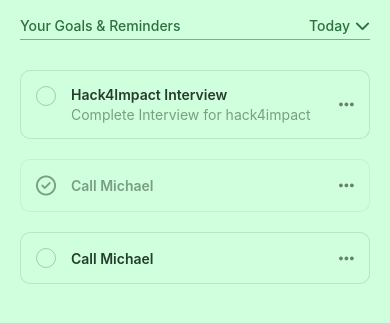
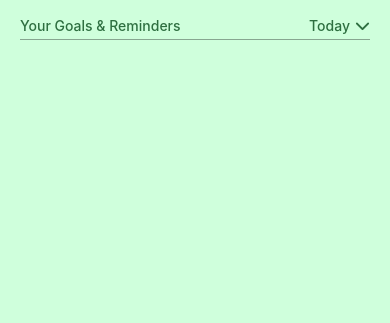
Before and after one commit to sameenmajid12/PersonalGoalTracker, a React Native app: screen /Home in a window 390 px wide. Shown: the part 195-518 px from the top of the page. Built offline with nearby package versions, Linux system fonts and the light colour scheme.

Commit message:
Added a todaysGoals state to render todays goals in the home screen

```diff
--- a/GoalContext.js
+++ b/GoalContext.js
@@ -1,17 +1,29 @@
 import { useState, useEffect, createContext } from "react";
 import AsyncStorage from "@react-native-async-storage/async-storage";
+import { format } from "date-fns";
+/*GoalModel={
+  id,
+  title,
+  date,
+  time,
+  repeat,
+  description,
+  type,
+  completed,
+}*/
 
 export const GoalContext = createContext();
 
 export const GoalProvider = ({ children }) => {
   const [goals, setGoals] = useState([]);
-  useEffect(()=>{
+  const [todaysGoals, setTodaysGoals] = useState([]);
+  useEffect(() => {
     loadGoals();
-  },[])
+  }, []);
   const addGoal = async (goal) => {
-     const updatedGoals = [...goals, goal];
-      setGoals(updatedGoals);
-      await AsyncStorage.setItem("goals", JSON.stringify(updatedGoals));
+    const updatedGoals = [...goals, goal];
+    setGoals(updatedGoals);
+    await AsyncStorage.setItem("goals", JSON.stringify(updatedGoals));
   };
 
   const updateGoal = async (updatedGoal) => {
@@ -19,14 +31,27 @@ export const GoalProvider = ({ children }) => {
     if (index === -1) {
       throw new Error("Goal not found");
     }
-    const updatedGoals = goals.map((goal)=>goal.id===updatedGoal.id?updatedGoal:goal);
+    const updatedGoals = goals.map((goal) =>
+      goal.id === updatedGoal.id ? updatedGoal : goal
+    );
+    const today = format(new Date(), "yyyy-MM-dd");
+    const updatedTodaysGoals = updatedGoals.filter((goal)=>format(new Date(goal.date),"yyyy-MM-dd")===today);
     setGoals(updatedGoals);
+    setTodaysGoals(updatedTodaysGoals);
     await AsyncStorage.setItem("goals", JSON.stringify(updatedGoals));
   };
 
   const loadGoals = async () => {
-    const storedGoals = await AsyncStorage.getItem("goals");
-    if (storedGoals) setGoals(JSON.parse(storedGoals));
+    const items = await AsyncStorage.getItem("goals");
+    if (items) {
+      const storedGoals = JSON.parse(items);
+      setGoals(storedGoals);
+      const today = format(new Date(), "yyyy-MM-dd");
+      const storedTodaysGoals = storedGoals.filter(
+        (goal) => format(new Date(goal.date), "yyyy-MM-dd") === today
+      );
+      setTodaysGoals(storedTodaysGoals);
+    }
   };
 
   const deleteGoal = async (deletedGoal) => {
@@ -34,14 +59,21 @@ export const GoalProvider = ({ children }) => {
     if (index === -1) {
       throw new Error("Goal not found");
     }
-    const updatedGoals = goals.filter((goal)=>goal.id!==deletedGoal.id);
+    const updatedGoals = goals.filter((goal) => goal.id !== deletedGoal.id);
     setGoals(updatedGoals);
     await AsyncStorage.setItem("goals", JSON.stringify(updatedGoals));
   };
-
-  return(
-    <GoalContext.Provider value={{goals, addGoal, deleteGoal, updateGoal}}>
+  const clearStorage = async () => {
+    try {
+      await AsyncStorage.clear();
+      console.log("All data cleared from AsyncStorage.");
+    } catch (e) {
+      console.error("Error clearing AsyncStorage:", e);
+    }
+  }; //For testing
+  return (
+    <GoalContext.Provider value={{ goals, addGoal, deleteGoal, updateGoal, todaysGoals }}>
       {children}
     </GoalContext.Provider>
-  )
+  );
 };
--- a/components/GoalList.js
+++ b/components/GoalList.js
@@ -1,46 +1,22 @@
 import { View, Text, FlatList, StyleSheet, Pressable } from "react-native";
-  import { useState } from "react";
+import { useContext, useState } from "react";
 import { FontAwesome6 } from "@expo/vector-icons";
 import colors from "../colors";
+import { GoalContext } from "../GoalContext";
 const GoalList = () => {
-    const [goals, setGoals] = useState([
-      {
-        title: "Hack4Impact Interview",
-        description: "Complete Interview for hack4impact",
-        time: new Date(2025, 3, 29, 19, 30),
-        completed: false,
-        id: Math.random() * new Date(2025, 3, 29, 19, 30),
-      },
-      {
-        title: "Call Michael",
-        completed: true,
-        time: Date.now(),
-        id: Math.random() * Date.now(),
-      },
-      {
-        title: "Call Michael",
-        completed: false,
-        time: Date.now(),
-        id: Math.random() * Date.now(),
-      },
-    ]);
-    const toggleTask = (id) => {
-      const updatedGoals = goals.map((goal) =>
-        goal.id === id ? { ...goal, completed: !goal.completed } : goal
-      );
-      setGoals(updatedGoals);
-    };
+  const { todaysGoals: goals, updateGoal } = useContext(GoalContext);
+
+  const toggleCompletion=async(goal)=>{
+    const updatedGoal = {...goal,completed:!goal.completed};
+    await updateGoal(updatedGoal);
+  }
   return (
     <View>
       <View style={styles.headerContainer}>
         <Text style={styles.headerContainerLeft}>Your Goals & Reminders</Text>
         <View style={styles.headerContainerRight}>
           <Text style={styles.headerContainerRightText}>Today</Text>
-            <FontAwesome6
-              name="chevron-down"
-              color={colors.accent}
-              size={15}
-            />
+          <FontAwesome6 name="chevron-down" color={colors.accent} size={15} />
         </View>
       </View>
       <FlatList
@@ -49,16 +25,67 @@
         keyExtractor={(item) => item.id.toString()}
         ItemSeparatorComponent={() => <View style={{ height: 20 }} />}
         renderItem={({ item }) => (
-            <View style={[styles.listItem, {borderColor:!item.completed?'rgba(0,0,0,0.1)':'rgba(0,0,0,0.05)'}]}>
+          <View
+            style={[
+              styles.listItem,
+              {
+                borderColor: !item.completed
+                  ? "rgba(0,0,0,0.1)"
+                  : "rgba(0,0,0,0.05)",
+              },
+            ]}
+          >
             <View style={styles.listItemLeft}>
-                {!item.completed?<Pressable onPress={()=>toggleTask(item.id)} style={styles.selector} />:<Pressable onPress={()=>toggleTask(item.id)}><FontAwesome6 name="circle-check" color={colors.secondaryText} size={20}/></Pressable>}
+              {!item.completed ? (
+                <Pressable
+                  onPress={() => toggleCompletion(item)}
+                  style={styles.selector}
+                />
+              ) : (
+                <Pressable onPress={() => toggleCompletion(item)}>
+                  <FontAwesome6
+                    name="circle-check"
+                    color={colors.secondaryText}
+                    size={20}
+                  />
+                </Pressable>
+              )}
             </View>
             <View style={styles.listItemRight}>
               <View style={styles.text}>
-                  <Text style={[styles.title,{color:!item.completed?colors.text:colors.secondaryText}]}>{item.title}</Text>
-                  {item.description && <Text numberOfLines={1} style={[styles.description,{color:!item.completed?colors.secondaryText:'#ADD8B9'}]}>{item.description}</Text>}
+                <Text
+                  style={[
+                    styles.title,
+                    {
+                      color: !item.completed
+                        ? colors.text
+                        : colors.secondaryText,
+                    },
+                  ]}
+                >
+                  {item.title}
+                </Text>
+                {item.description && (
+                  <Text
+                    numberOfLines={1}
+                    style={[
+                      styles.description,
+                      {
+                        color: !item.completed
+                          ? colors.secondaryText
+                          : "#ADD8B9",
+                      },
+                    ]}
+                  >
+                    {item.description}
+                  </Text>
+                )}
               </View>
-                <FontAwesome6 size={17.5} color={'rgba(0,0,0,0.5)'} name="ellipsis"></FontAwesome6>
+              <FontAwesome6
+                size={17.5}
+                color={"rgba(0,0,0,0.5)"}
+                name="ellipsis"
+              ></FontAwesome6>
             </View>
           </View>
         )}
@@ -74,7 +101,7 @@
     borderBottomWidth: 1,
     borderColor: "rgba(0,0,0,0.35)",
     paddingBottom: 5,
-      marginBottom:30
+    marginBottom: 30,
   },
   headerContainerLeft: {
     color: colors.accent,
@@ -94,40 +121,40 @@
   },
   listItem: {
     flexDirection: "row",
-      width: '100%',
+    width: "100%",
     height: "auto",
     backgroundColor: colors.background,
-      borderWidth:1,
-      padding:15,
-      borderRadius:10,
-      columnGap:15
+    borderWidth: 1,
+    padding: 15,
+    borderRadius: 10,
+    columnGap: 15,
   },
-    listItemLeft:{
-      height:'100%',
-      justifyContent:'flex-start'
+  listItemLeft: {
+    height: "100%",
+    justifyContent: "flex-start",
   },
-    selector:{
-      width:20,
-      height:20,
-      borderColor:'rgba(0,0,0,0.2)',
-      borderWidth:1.5,
-      borderRadius:30
+  selector: {
+    width: 20,
+    height: 20,
+    borderColor: "rgba(0,0,0,0.2)",
+    borderWidth: 1.5,
+    borderRadius: 30,
   },
-    listItemRight:{
-      flex:1,
-      flexDirection:"row",
-      alignItems:'center',
-      justifyContent:'space-between'
+  listItemRight: {
+    flex: 1,
+    flexDirection: "row",
+    alignItems: "center",
+    justifyContent: "space-between",
   },
-    text:{
-      rowGap:3
+  text: {
+    rowGap: 3,
   },
-    title:{
-      fontWeight:600,
-      fontSize:14
+  title: {
+    fontWeight: 600,
+    fontSize: 14,
   },
-    description:{
-      fontWeight:400,
-    }
+  description: {
+    fontWeight: 400,
+  },
 });
 export default GoalList;
--- a/screens/CreateTodoScreen.js
+++ b/screens/CreateTodoScreen.js
@@ -37,6 +37,7 @@ const CreateTodoScreen = () => {
       date: date.data ? date.data : new Date(),
       repeat: repeat.data,
       type: type,
+      completed:false
     };
     addGoal(goal);
     setTitle("");
```
Lines whose indentation alone changed are shown as unchanged.
